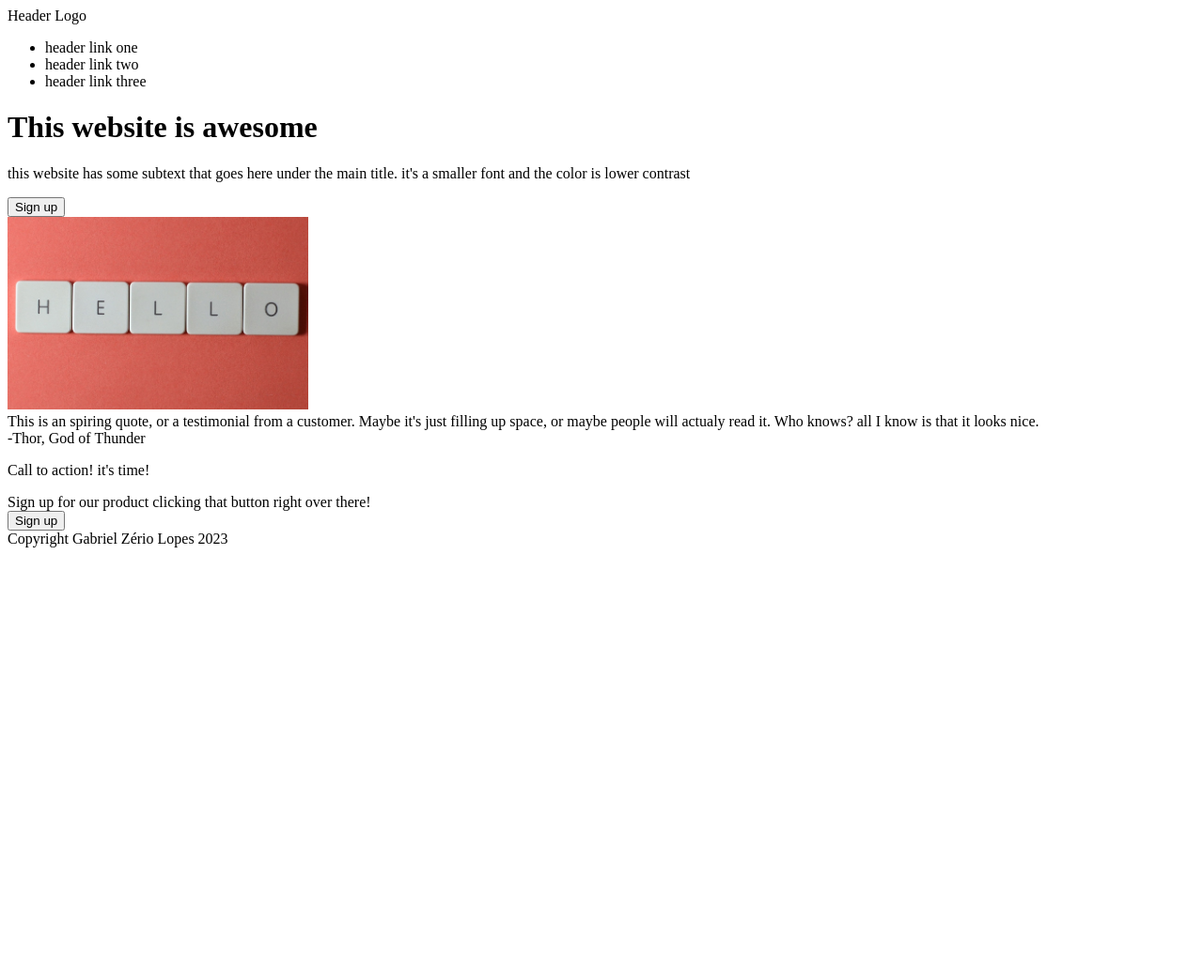
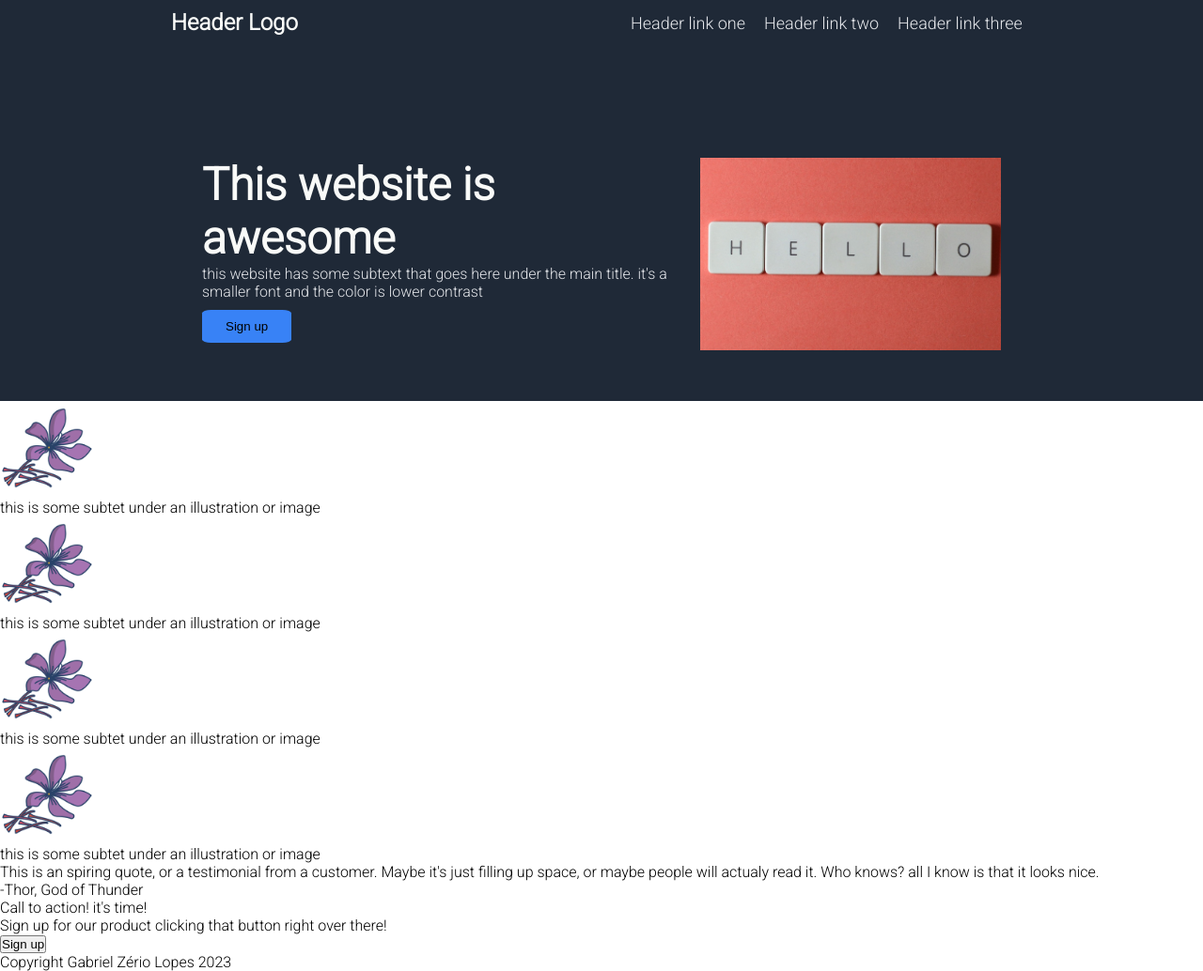
Before and after one commit to gabrielzerio/landingPage, a plain HTML site: page index.html in a window 1280 px wide. Shown: the whole page at 94% size. Before the commit the page ends 800 px from the top, so only its background shows below. Drawn offline with Linux system fonts and the light colour scheme.

Commit message:
build the page, done the header and first-section

```diff
--- a/index.html
+++ b/index.html
@@ -8,40 +8,51 @@
     <link rel="stylesheet" href="style.css">
 </head>
 <body>
-    <div class="container">
-        <div class="header">
+        <header>
             <div class="logo">Header Logo</div>
             <div class="header-links">
                 <ul>
-                    <li>header link one</li>
-                    <li>header link two</li>
-                    <li>header link three</li>
+                    <li><a href="#">Header link one</a></li>
+                    <li><a href="#">Header link two</a></li>
+                    <li><a href="#">Header link three</a></li>
                 </ul>
             </div>
-            <div class="begin">
-                <div class="presentation">
-                <h1 class="title">
-                    This website is awesome
-                </h1>
-                <p>
-                    this website has some subtext that goes here under the main title. it's a smaller font and the color is lower contrast
+        </header>
+
+            <div class="first-sec">
+                    <aside>
+
+                    <h1 class="title">This website is awesome </h1>
+                <p class="presentation">    this website has some subtext that goes here under the main title. it's a smaller font and the color is lower contrast
                 </p>
                 <button class="signup">
                     Sign up
                 </button>
-                </div>
-                <div class="hello-pic">
+                    </aside>
+                 <article>
                 <img src="hello.jpg" alt="hello picture" width="320" height="205">
-                </div>
+                </article>
             </div>
         </div>
         <div class="sec-section">
             <div class="title-sec-section"></div>
             <div class="items">
-                <div class="cards"></div>
-                <div class="cards"></div>
-                <div class="cards"></div>
-                <div class="cards"></div>
+                <div class="cards">
+                    <img src="saffron.png" alt="">
+                    <div class="p">this is some subtet under an illustration or image</div>
+                </div>
+                <div class="cards">
+                    <img src="saffron.png" alt="">
+                    <div class="p">this is some subtet under an illustration or image</div>
+                </div>
+                <div class="cards">
+                    <img src="saffron.png" alt="">
+                    <div class="p">this is some subtet under an illustration or image</div>
+                </div>
+                <div class="cards">
+                    <img src="saffron.png" alt="">
+                    <div class="p">this is some subtet under an illustration or image</div>
+                </div>
             </div>
         </div>
         <div class="three-section">
@@ -56,9 +67,8 @@
                 </div>
                 <button>Sign up</button>
             </div>
-        </div>
 
-    </div>
+         </div>
     <footer>
         Copyright Gabriel Zério Lopes 2023
     </footer>
--- a/style.css
+++ b/style.css
@@ -0,0 +1,82 @@
+
+@import url('https://fonts.googleapis.com/css2?family=Roboto:ital,wght@0,300;1,100&display=swap');
+:root{
+    --header-logo-color:#F9FAF8;
+    --header-links-color:#E5E7EB;
+    --header-title-color:#F9FAF8;
+    --header-backgroung-color:#1F2937;
+}
+*{
+    margin: 0;
+    padding: 0;
+    box-sizing: border-box;
+}
+body{ /* não tem necessidaade? */
+    display: flex;
+    flex-direction: column;
+    font-family: 'Roboto', sans-serif;
+}
+.cards img {
+    width: 100px;
+    height: 100px;
+  }
+/* ---------------------HEADER ----------- */
+header{
+    justify-content: space-around;
+    display: flex;
+    flex: 1;
+    background-color: var(--header-backgroung-color);
+    align-items: center;
+    color: var(--header-logo-color);
+    padding: 10px 10px 80px 10px;
+}
+header .logo{
+font-size: 24px;
+font-weight: bolder;
+}
+.header-links ul{
+    display: flex;
+    list-style: none;
+}
+.header-links ul a{
+    font-size: 18px;
+    text-decoration: none;
+    padding: 10px;
+    color: var(--header-links-color);
+}
+/* ------------------------------ */
+
+/* ---------------------FIRST-SEC ----------- */
+.first-sec{
+    display: flex;
+    gap: 30px;
+    background-color: var(--header-backgroung-color);
+    justify-content: center;
+    padding: 50px;
+}
+.first-sec .title{
+    font-size: 48px;
+    color: var(--header-logo-color);
+}
+aside{
+max-width: 500px;
+flex: 1;
+}
+aside .presentation{
+    color: var(--header-links-color);
+}
+article{
+    flex: 1;
+    max-width: fit-content;
+}
+.signup{
+    background-color: #3882f6;
+    border-style: none;
+    padding: 10px 25px 10px 25px;
+    border-radius: 10%;
+    margin-top: 10px;
+}
+
+
+
+/* ------------------------------ */
```
Also changed, not shown: saffron.png (added), 1 other file.
